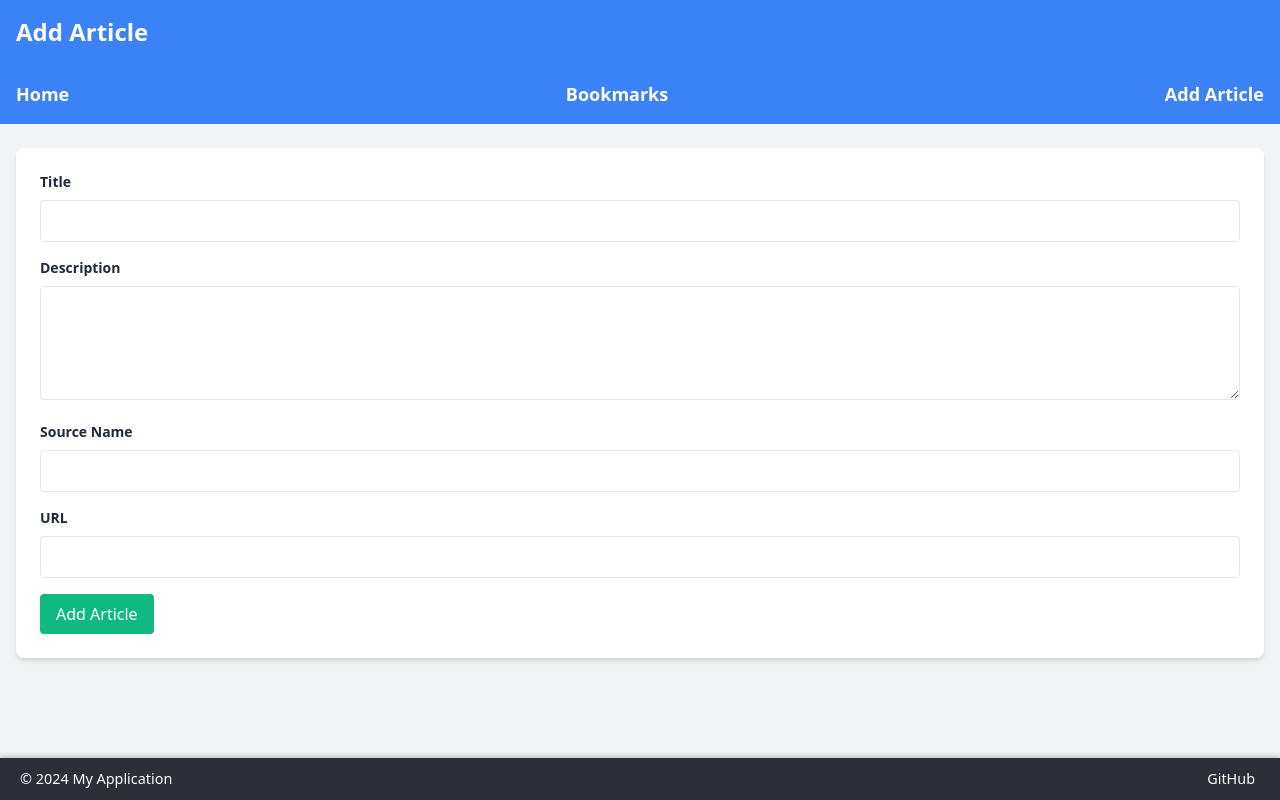
After one commit to thesonicstar/newsfeedapp, a Flask app: page /add_article in a window 1280 px wide. The commit adds this page. Run offline with Flask 3, Linux system fonts and the light colour scheme.

Commit message:
add custom articles to database

```diff
--- a/app.py
+++ b/app.py
@@ -153,7 +153,27 @@ def delete_bookmark(bookmark_id):
         logger.error(f"Error deleting bookmark: {e}")
         return jsonify({"error": "Failed to delete bookmark"}), 500
 
+@app.route('/add_article', methods=['GET', 'POST'])
+def add_article():
+    if request.method == 'POST':
+        # Get data from the form
+        title = request.form.get('title')
+        description = request.form.get('description')
+        url = request.form.get('url')
+        source_name = request.form.get('source')
 
+        # Save to the database
+        new_article = Bookmark(title=title, description=description, url=url, source_name=source_name)
+        try:
+            db.session.add(new_article)
+            db.session.commit()
+            return jsonify({"message": "Article added successfully!"}), 201
+        except Exception as e:
+            db.session.rollback()
+            return jsonify({"error": "Error adding article"}), 400
+
+    # Render the HTML form
+    return render_template('add_article.html')
 
 if __name__ == '__main__':
     if check_db_connection():
--- /dev/null
+++ b/static/addarticle.js
@@ -0,0 +1,40 @@
+document.getElementById('add-article-form').addEventListener('submit', function(event) {
+    event.preventDefault();
+
+    const formData = new FormData(this);
+    fetch('/add_article', {
+        method: 'POST',
+        body: formData
+    })
+    .then(response => response.json())
+    .then(data => {
+        if (data.message) {
+            showToast("Article added successfully!", "success");
+        } else {
+            showToast("Error adding article.", "error");
+        }
+    })
+    .catch(error => {
+        console.error("Error:", error);
+        showToast("An unexpected error occurred.", "error");
+    });
+});
+
+function showToast(message, type = "info") {
+    const toastContainer = document.getElementById("toast-container");
+
+    // Create toast element
+    const toast = document.createElement("div");
+    toast.classList.add("toast", type, "show");
+    toast.innerText = message;
+
+    // Append toast to the container
+    toastContainer.appendChild(toast);
+
+    // Remove toast after 3 seconds
+    setTimeout(() => {
+        toast.classList.remove("show");
+        // Remove toast from DOM after fade-out
+        setTimeout(() => toastContainer.removeChild(toast), 500);
+    }, 3000);
+}
--- /dev/null
+++ b/templates/add_article.html
@@ -0,0 +1,59 @@
+<!DOCTYPE html>
+<html lang="en">
+<head>
+    <meta charset="UTF-8">
+    <meta name="viewport" content="width=device-width, initial-scale=1.0">
+    <title>Add Article</title>
+    <link href="https://cdn.jsdelivr.net/npm/tailwindcss@2.2.19/dist/tailwind.min.css" rel="stylesheet">
+	<link rel="stylesheet" href="static/styles.css">
+    <link rel="icon" type="image/png" href="static/images/logo.png">
+</head>
+<body class="bg-gray-100 text-gray-800 dark:bg-gray-900 dark:text-gray-200 transition duration-500">
+    <header class="bg-blue-500 text-white p-4 flex justify-between items-center">
+        <h1 class="text-2xl font-bold">Add Article</h1>
+    </header>
+	<nav class="bg-blue-500 text-white p-4 flex justify-between items-center">
+		<a href="/" class="text-lg font-bold">Home</a>
+		<a href="/bookmarks" class="text-lg font-bold">Bookmarks</a>
+		<a href="/add_article" class="text-lg font-bold">Add Article</a>
+	</nav>
+
+    <main class="container mx-auto mt-6 px-4">
+        <form id="add-article-form" class="bg-white p-6 rounded-lg shadow-md">
+            <div class="mb-4">
+                <label for="title" class="block text-sm font-bold mb-2">Title</label>
+                <input type="text" id="title" name="title" required class="w-full p-2 border rounded">
+            </div>
+            <div class="mb-4">
+                <label for="description" class="block text-sm font-bold mb-2">Description</label>
+                <textarea id="description" name="description" rows="4" required class="w-full p-2 border rounded"></textarea>
+            </div>
+			<div class="mb-4">
+                <label for="source" class="block text-sm font-bold mb-2">Source Name</label>
+                <input id="source" name="source" required class="w-full p-2 border rounded">
+            </div>
+            <div class="mb-4">
+                <label for="url" class="block text-sm font-bold mb-2">URL</label>
+                <input type="url" id="url" name="url" required class="w-full p-2 border rounded">
+            </div>
+            <button type="submit" class="bg-green-500 text-white px-4 py-2 rounded hover:bg-green-600">Add Article</button>
+        </form>
+
+    <!-- Toast Notifications Container -->
+    <div id="toast-container" class="toast-container"></div>
+    </main>
+
+	<!-- Footer -->
+    <footer class="custom-footer">
+        <div class="footer-content">
+            <span>&copy; 2024 My Application</span>
+            <a href="https://github.com/thesonicstar" target="_blank" class="github-link">
+                GitHub
+                <i class="fab fa-github"></i>
+            </a>
+        </div>
+    </footer>
+
+    <script src="static/addarticle.js"></script>
+</body>
+</html>
```
Also changed, not shown: templates/bookmarks.html (+8 -3 lines), templates/index.html (+7 -2 lines).
